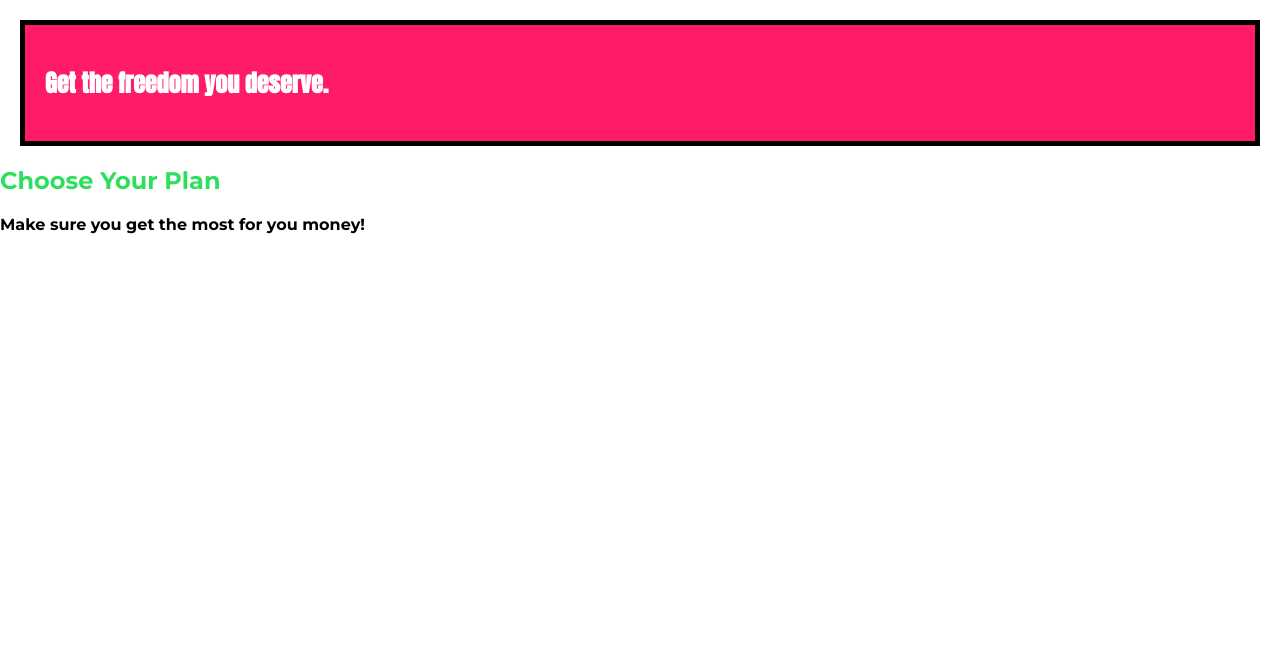
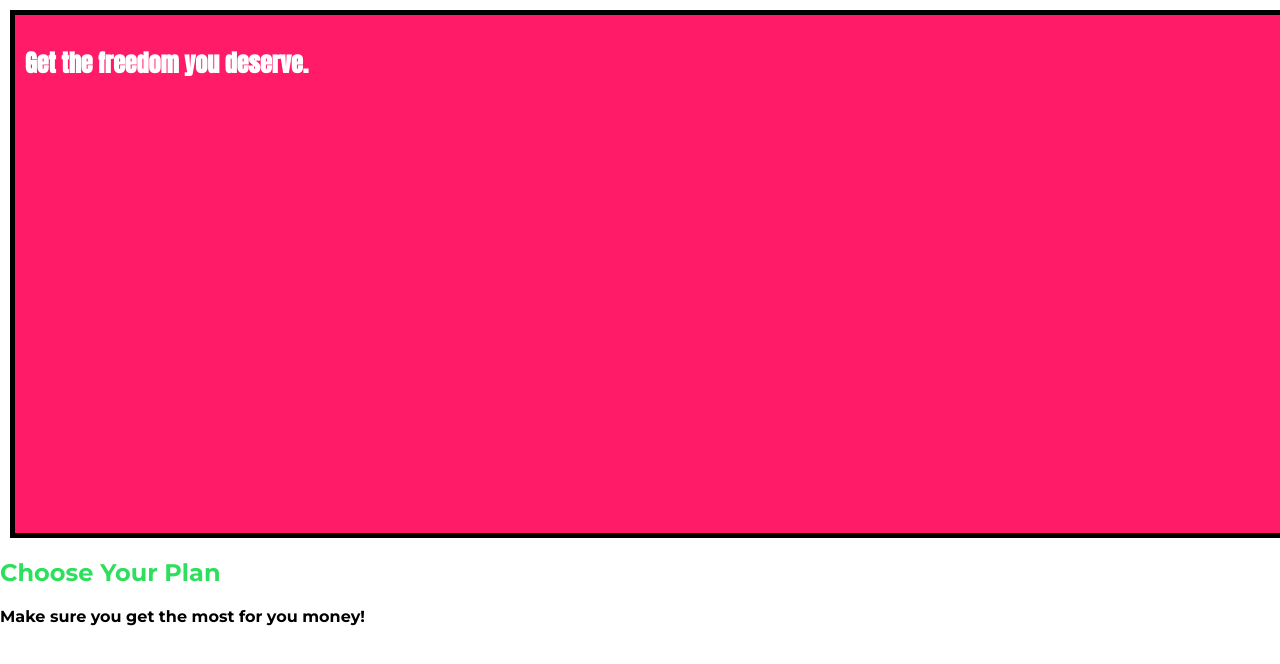
Before and after one commit to lucas-lima-developer/CSS-Course, a plain HTML site: page Working with boxes/index.html in a window 1280 px wide. Drawn offline with Linux system fonts and the light colour scheme.

Commit message:
Understanding Box Sizing

```diff
--- a/Working with boxes/main.css
+++ b/Working with boxes/main.css
@@ -1,3 +1,7 @@
+* {
+  box-sizing: border-box;
+}
+
 body {
   font-family: 'Montserrat', sans-serif;
   margin: 0;
@@ -5,9 +9,11 @@ body {
 
 #product-overview {
   background: #ff1b68;
-  padding: 20px;
+  width: 100%;
+  height: 528px;
+  padding: 10px;
   border: 5px black solid;
-  margin: 20px;
+  margin: 10px;
 }
 
 .section-title {
```
